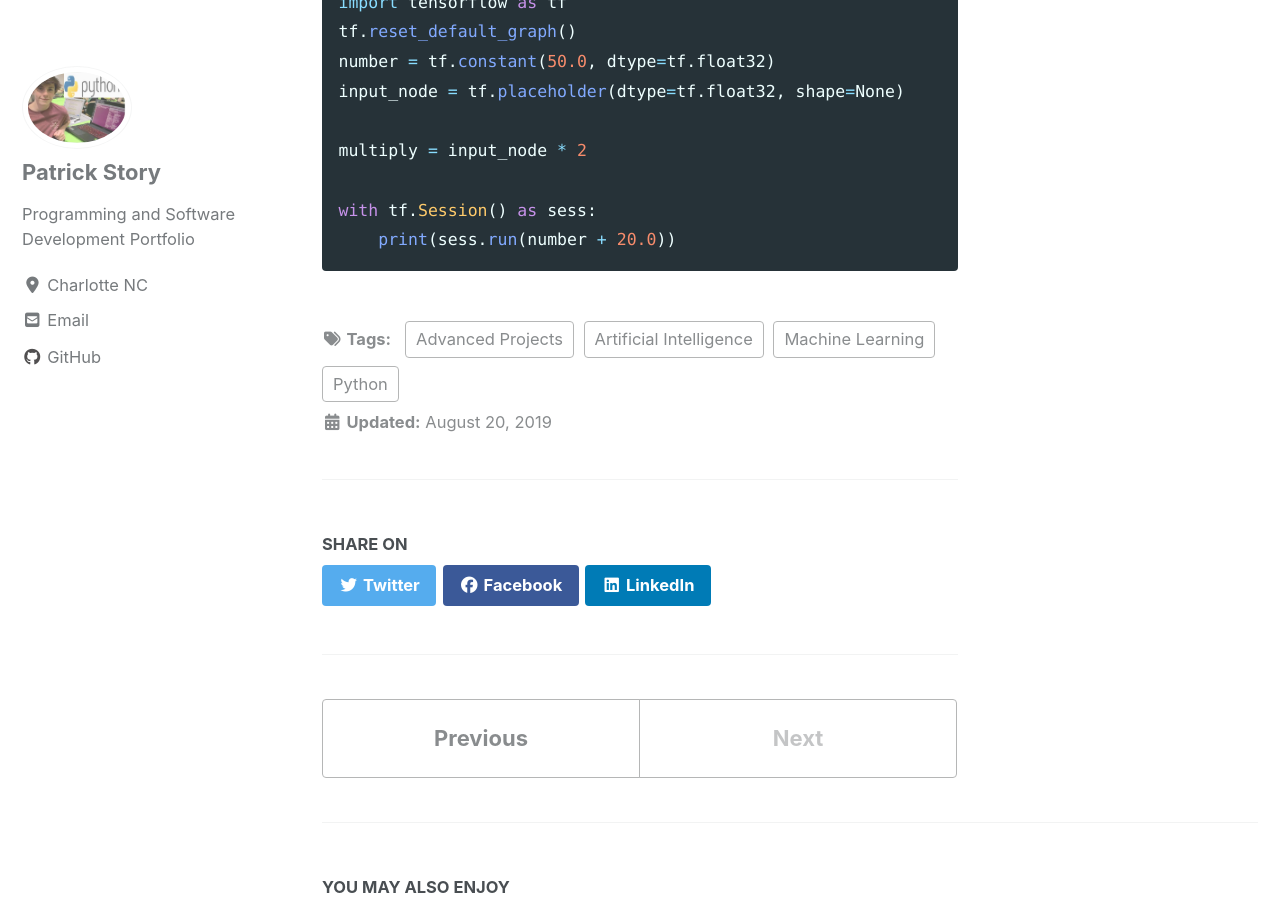
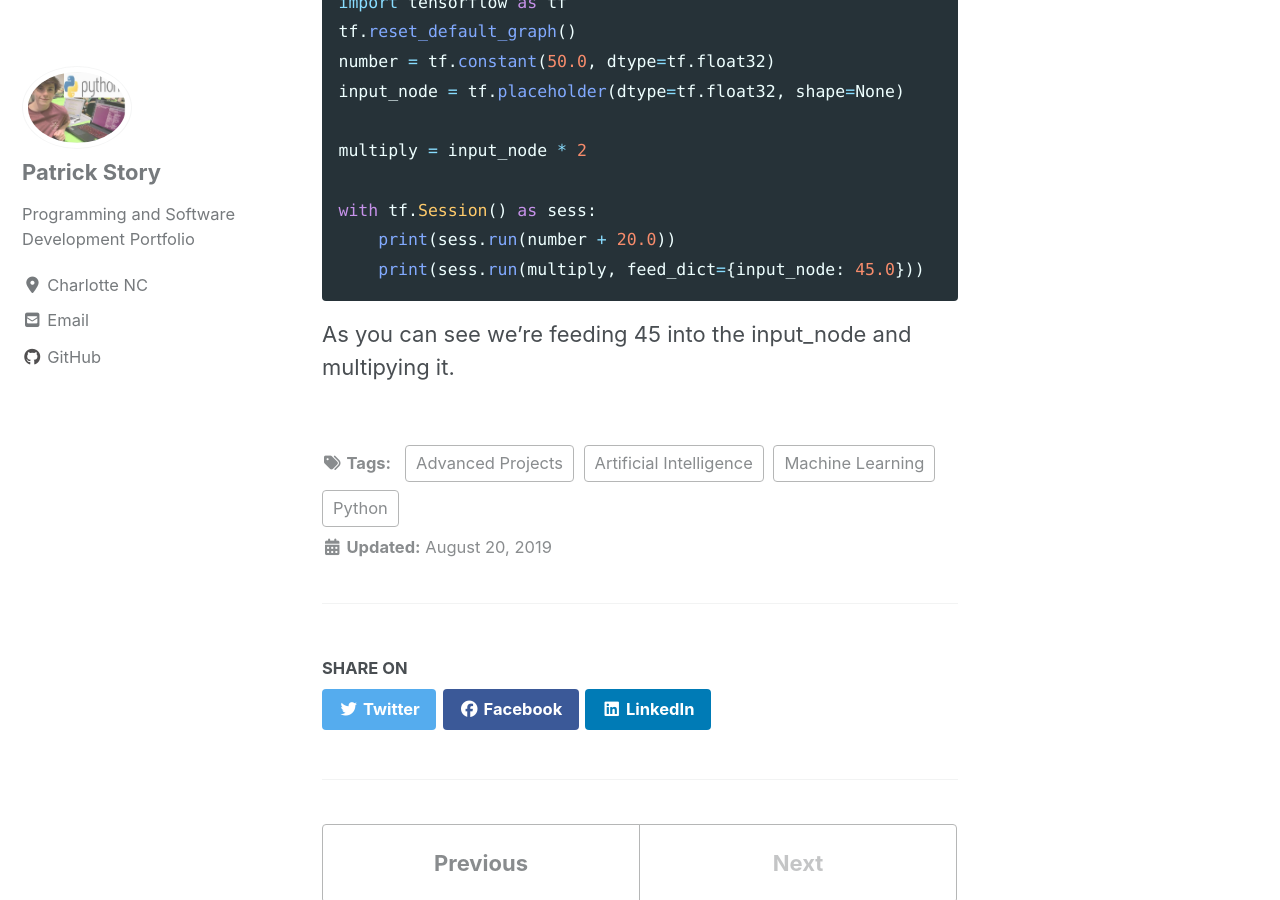
Before and after one commit to Patchyst/Patchyst.github.io, a Jekyll site: the page built from _posts/2019-08-20-tensorflow.md, in a window 1280 px wide and 900 px high, scrolled down 4812 px. Built offline with Jekyll 4.4.1, drawn with Linux system fonts in a browser that asks for light colours; cached includes are drawn as plain includes; nearby versions of some CDN libraries.

Commit message:
updating Tensor Flow project

````diff
--- a/_posts/2019-08-20-tensorflow.md
+++ b/_posts/2019-08-20-tensorflow.md
@@ -77,4 +77,6 @@ multiply = input_node * 2
 
 with tf.Session() as sess:
     print(sess.run(number + 20.0))
+    print(sess.run(multiply, feed_dict={input_node: 45.0}))
 ```
+As you can see we're feeding 45 into the input_node and multipying it.
````
